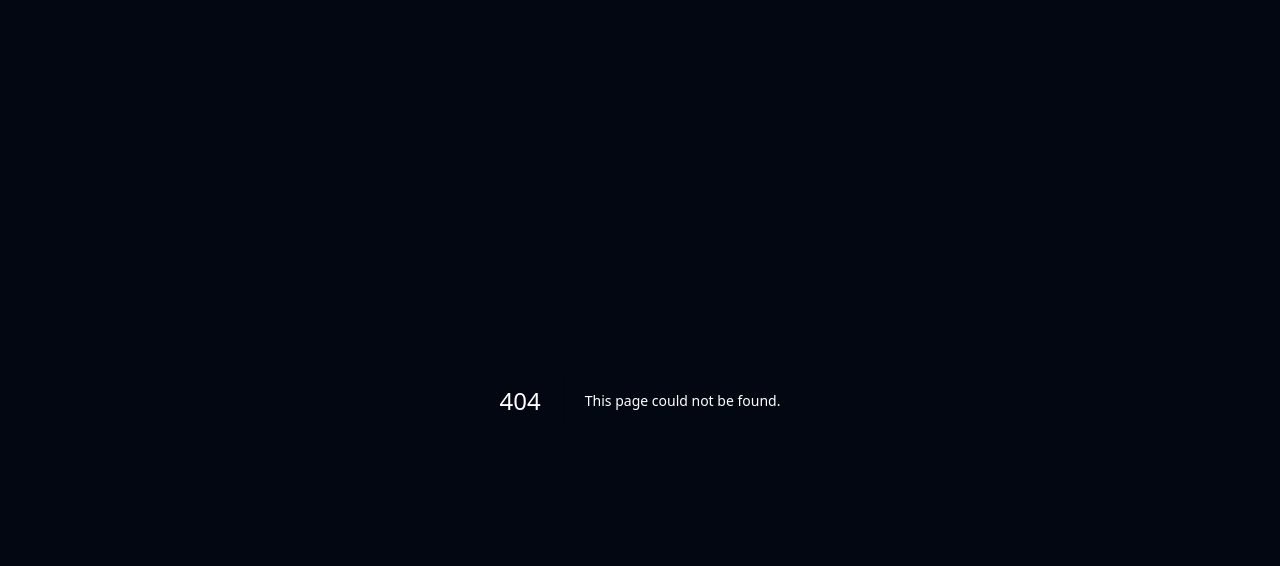
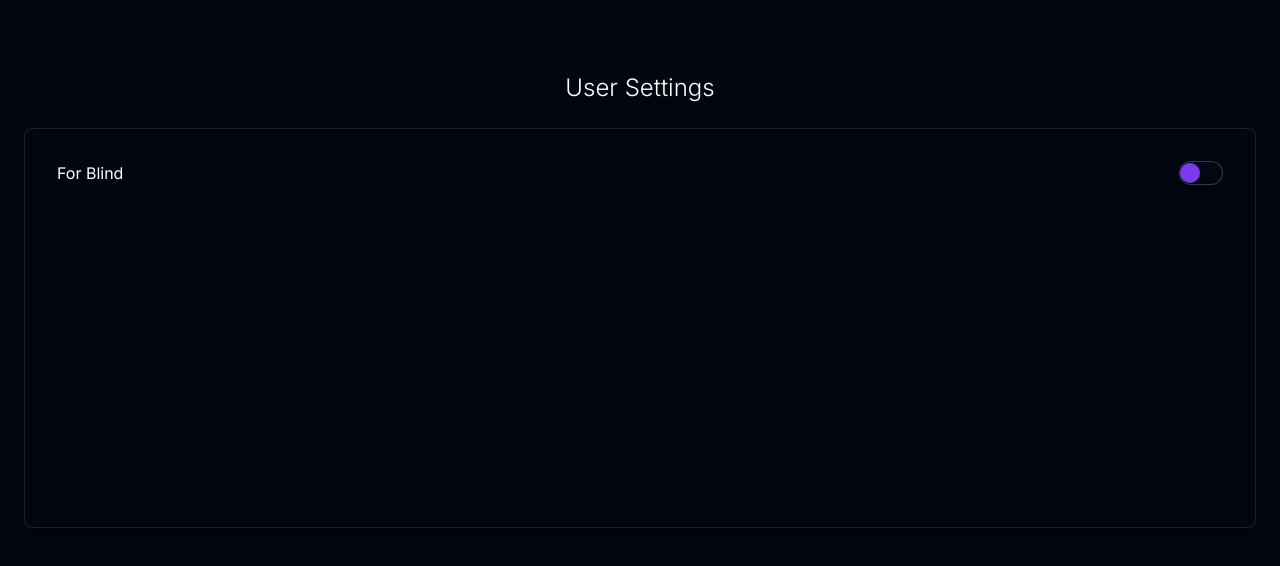
Before and after one commit to Kunwar-Aditya-Codes/vision-ai, a Next.js app: page /settings in a window 1280 px wide. Before the commit this address had no page. Shown: the top 566 px of the page. Built offline with nearby package versions, Linux system fonts and the light colour scheme.

Commit message:
ui: settings page

```diff
--- a/src/app/globals.css
+++ b/src/app/globals.css
@@ -73,6 +73,4 @@
   body {
     @apply bg-background text-foreground;
   }
-
-    .blob{}
 }
--- /dev/null
+++ b/src/app/settings/page.tsx
@@ -0,0 +1,27 @@
+import Blob from '@/components/Blob';
+import { Switch } from '@/components/ui/switch';
+import { UserButton } from '@clerk/nextjs';
+
+const page = () => {
+  return (
+    <>
+      <Blob />
+      <div className='z-20 h-screen bg-gray-950/30 backdrop-blur-xl p-6 flex flex-col'>
+        <UserButton afterSignOutUrl={'/'} />
+        <div className='grow flex flex-col gap-y-6 mt-12'>
+          <h1 className='text-2xl font-light text-center'>User Settings</h1>
+          <div className=' rounded-lg border-white/10 flex flex-col items-start p-8 shadow-xl border w-full max-h-[25rem] h-full'>
+            <div className='flex items-center justify-between w-full '>
+              <label htmlFor='airplane-mode'>For Blind</label>
+              <Switch
+                id='airplane-mode'
+                className=' data-[state=checked]:bg-gray-200 data-[state=unchecked]:bg-gray-950 border border-white/20'
+              />
+            </div>
+          </div>
+        </div>
+      </div>
+    </>
+  );
+};
+export default page;
--- a/src/app/sign-in/[[...sign-in]]/page.tsx
+++ b/src/app/sign-in/[[...sign-in]]/page.tsx
@@ -3,8 +3,8 @@ import { SignIn } from '@clerk/nextjs';
 const page = () => {
   return (
     <div className='h-screen flex flex-col'>
-      <div className='flex-grow flex items-center justify-center'>
-        <SignIn afterSignInUrl={'/chat'} />
+      <div className='flex-grow flex items-center justify-center '>
+        <SignIn afterSignInUrl={'/chat'}  />
       </div>
     </div>
   );
--- a/src/components/Camera.tsx
+++ b/src/components/Camera.tsx
@@ -2,14 +2,7 @@
 import { useCallback, useRef, useState } from 'react';
 import Webcam from 'react-webcam';
 import { Circle, RotateCcw, Send, Settings } from 'lucide-react';
-import {
-  DropdownMenu,
-  DropdownMenuContent,
-  DropdownMenuItem,
-  DropdownMenuLabel,
-  DropdownMenuSeparator,
-  DropdownMenuTrigger,
-} from '@/components/ui/dropdown-menu';
+import Link from 'next/link';
 
 const Camera = () => {
   const webcamRef = useRef<Webcam>(null);
@@ -24,23 +17,15 @@ const Camera = () => {
 
   return (
     <div className='h-full relative'>
-      <button className='absolute top-4 flex items-center justify-center  right-4 bg-gray-950 w-fit mx-auto rounded-full p-1.5'>
-        <DropdownMenu>
-          <DropdownMenuTrigger>
-            <Settings className='size-5' />
-          </DropdownMenuTrigger>
-          <DropdownMenuContent className='mr-4 mt-2 bg-gray-950 border-none w-[10rem] text-white'>
-            {/* TODO: add switch */}
-            <DropdownMenuItem>Profile</DropdownMenuItem>
-            <DropdownMenuItem>Billing</DropdownMenuItem>
-            <DropdownMenuItem>Team</DropdownMenuItem>
-            <DropdownMenuItem>Subscription</DropdownMenuItem>
-          </DropdownMenuContent>
-        </DropdownMenu>
-      </button>
+      <Link
+        href={'/settings'}
+        className='absolute z-10 top-4 flex items-center justify-center  right-4 bg-gray-950 w-fit mx-auto rounded-full p-1.5'
+      >
+        <Settings className='size-6' />
+      </Link>
       {capture ? (
         <div className='h-full object-cover'>
-          <img src={capture} alt='' className='h-[80%] object-cover' />
+          <img src={capture} alt='' className='h-[50%] object-cover' />
           <div className=' mt-4 flex items-center px-2 gap-x-2'>
             <input
               className='w-full p-2 rounded-lg text-sm bg-transparent border'
@@ -58,17 +43,15 @@ const Camera = () => {
             ref={webcamRef}
             screenshotFormat='image/jpeg'
             className='w-full h-full object-cover'
-            videoConstraints={
-              {
-                facingMode: {
-                  exact: 'environment',
-                }, // 'user' for front camera, 'environment' for back camera
-              }
-            }
+            videoConstraints={{
+              // facingMode: {
+              //   exact: 'environment',
+              // }, // 'user' for front camera, 'environment' for back camera
+            }}
           />
           <button
             onClick={captureImage}
-            className='absolute bottom-5 flex items-center justify-center left-0 right-0 border-2 w-fit mx-auto rounded-full p-1'
+            className='absolute bottom-12 flex items-center justify-center left-0 right-0 border-2 w-fit mx-auto rounded-full p-1'
           >
             <Circle className='size-12 bg-white rounded-full' />
           </button>
--- a/src/components/ui/switch.tsx
+++ b/src/components/ui/switch.tsx
@@ -1,9 +1,9 @@
-"use client"
+'use client';
 
-import * as React from "react"
-import * as SwitchPrimitives from "@radix-ui/react-switch"
+import * as React from 'react';
+import * as SwitchPrimitives from '@radix-ui/react-switch';
 
-import { cn } from "@/lib/utils"
+import { cn } from '@/lib/utils';
 
 const Switch = React.forwardRef<
   React.ElementRef<typeof SwitchPrimitives.Root>,
@@ -11,7 +11,7 @@ const Switch = React.forwardRef<
 >(({ className, ...props }, ref) => (
   <SwitchPrimitives.Root
     className={cn(
-      "peer inline-flex h-6 w-11 shrink-0 cursor-pointer items-center rounded-full border-2 border-transparent transition-colors focus-visible:outline-none focus-visible:ring-2 focus-visible:ring-ring focus-visible:ring-offset-2 focus-visible:ring-offset-background disabled:cursor-not-allowed disabled:opacity-50 data-[state=checked]:bg-primary data-[state=unchecked]:bg-input",
+      'peer inline-flex h-6 w-11 shrink-0 cursor-pointer items-center rounded-full border-2 border-transparent transition-colors focus-visible:outline-none focus-visible:ring-2 focus-visible:ring-ring focus-visible:ring-offset-2 focus-visible:ring-offset-background disabled:cursor-not-allowed disabled:opacity-50 data-[state=checked]:bg-primary data-[state=unchecked]:bg-input',
       className
     )}
     {...props}
@@ -19,11 +19,11 @@ const Switch = React.forwardRef<
   >
     <SwitchPrimitives.Thumb
       className={cn(
-        "pointer-events-none block h-5 w-5 rounded-full bg-background shadow-lg ring-0 transition-transform data-[state=checked]:translate-x-5 data-[state=unchecked]:translate-x-0"
+        'pointer-events-none block h-5 w-5 rounded-full bg-violet-600 shadow-lg ring-0 transition-transform data-[state=checked]:translate-x-5 data-[state=unchecked]:translate-x-0'
       )}
     />
   </SwitchPrimitives.Root>
-))
-Switch.displayName = SwitchPrimitives.Root.displayName
+));
+Switch.displayName = SwitchPrimitives.Root.displayName;
 
-export { Switch }
+export { Switch };
```
Lines whose indentation alone changed are shown as unchanged.
